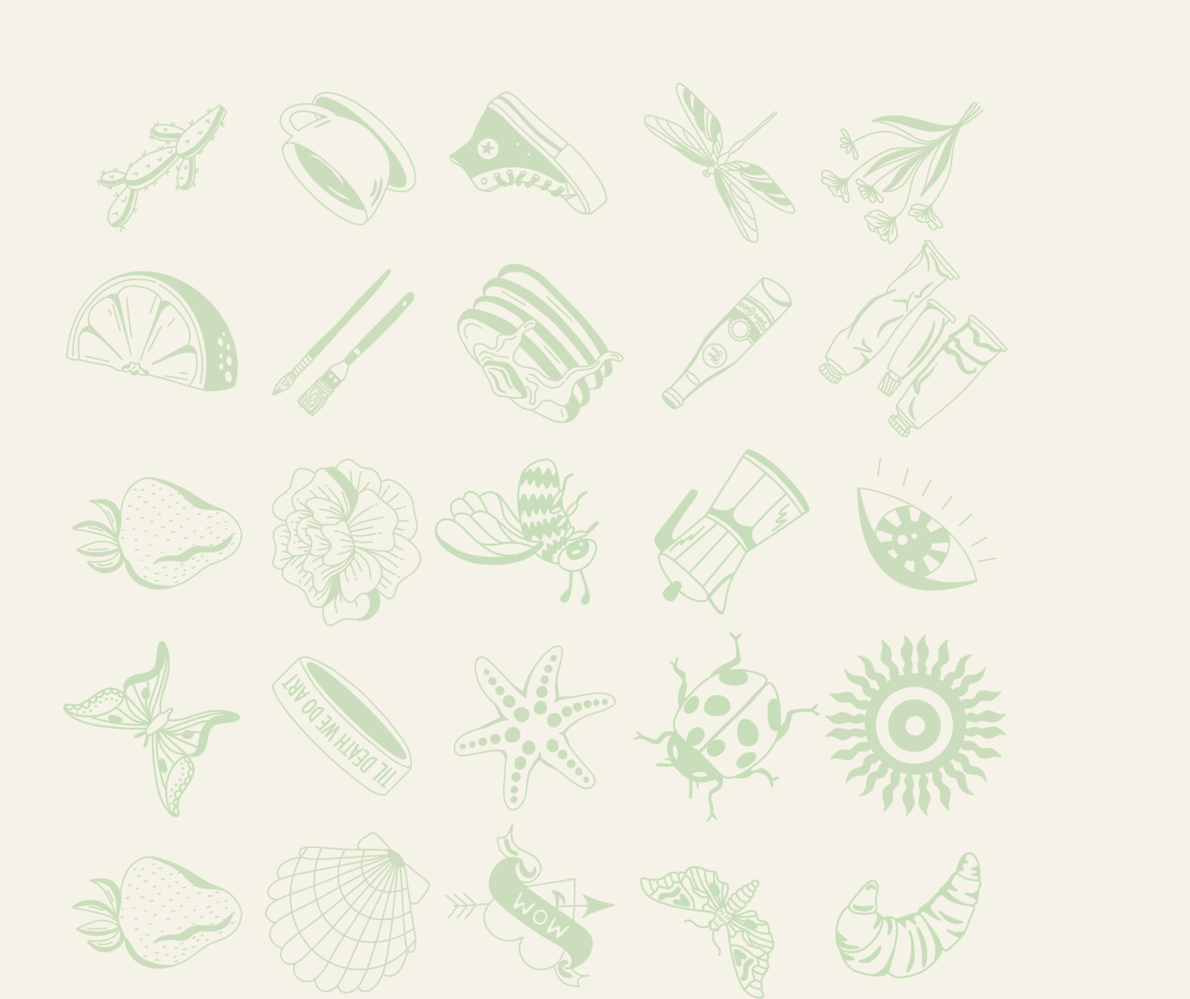
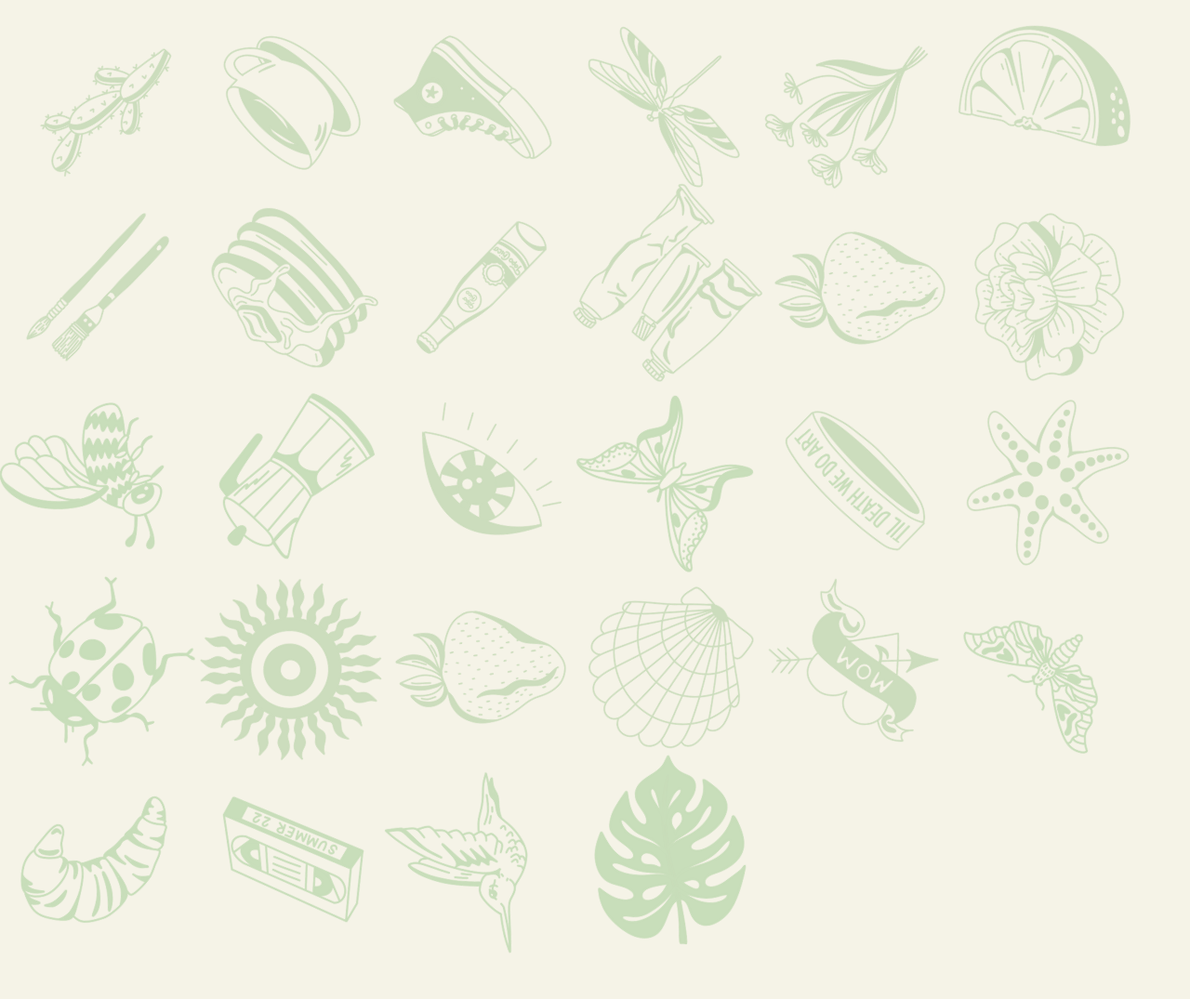
Before and after one commit to ellehebert/elle-hebert-core-interaction.github.io, a plain HTML site: page entries/entry7/index.html in a window 1280 px wide. Shown: the top 1075 px of the page at 93% size. Drawn offline with Linux system fonts and the light colour scheme.

Commit message:
third commit part 5

```diff
--- a/entries/entry7/style.css
+++ b/entries/entry7/style.css
@@ -13,6 +13,4 @@
 
   body {
     background-color: #f5f3e7;
-    font-family: wayfinder-cf, serif;
-    padding: 60px;
 }
```
